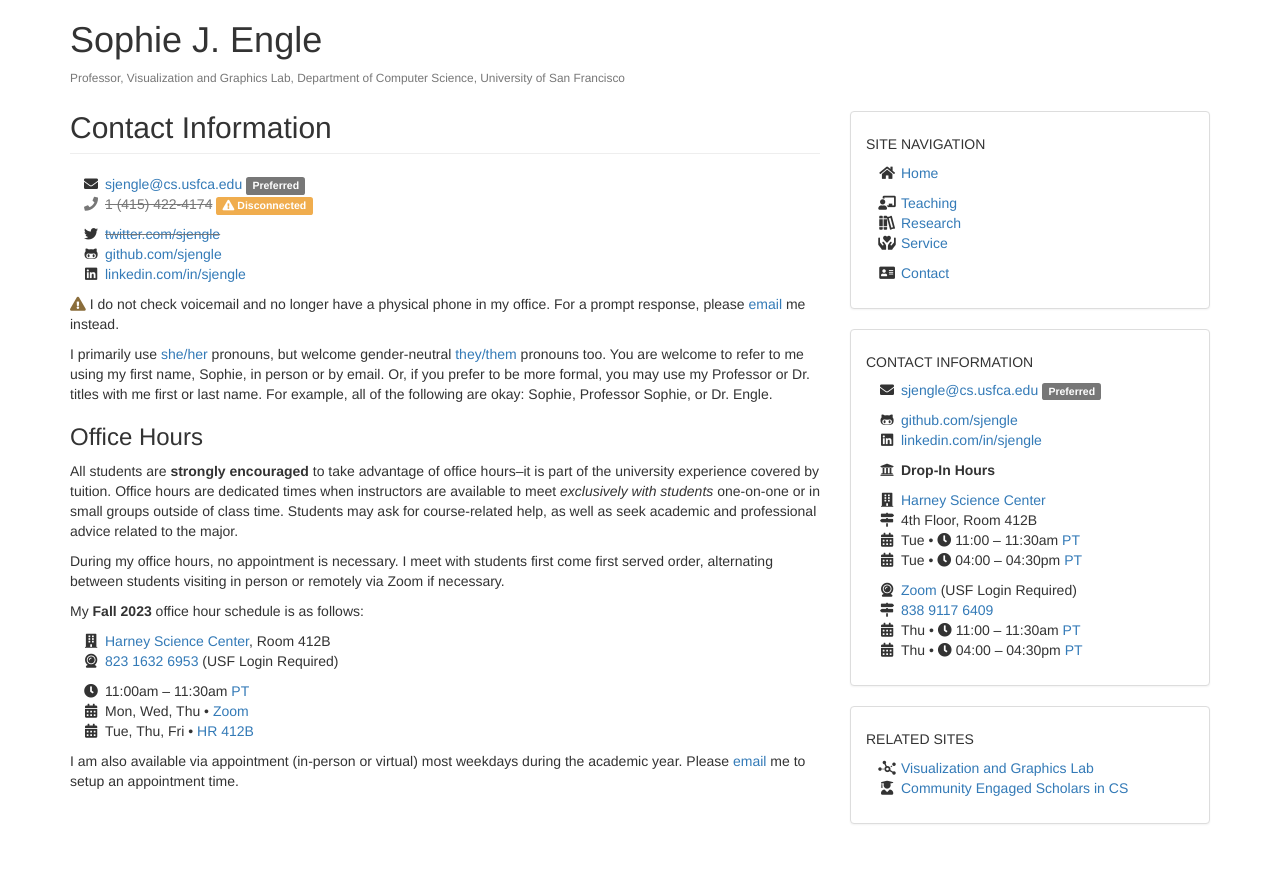
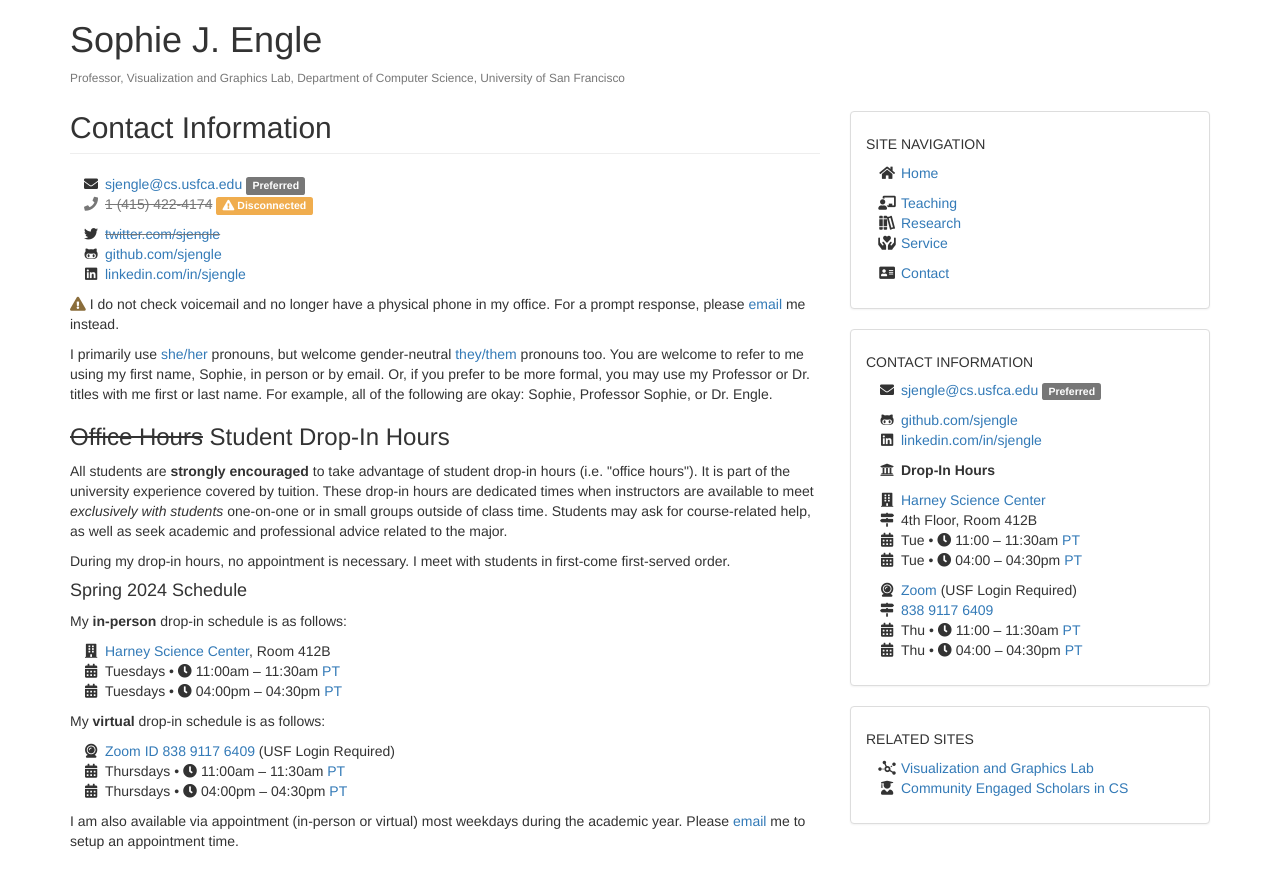
Before and after one commit to sjengle/sjengle.github.io, a Jekyll site: the page built from contact.html, in a window 1280 px wide. Shown: the top 888 px of the page. Built offline with Jekyll 4.4.1, drawn with Linux system fonts in a browser that asks for light colours.

Commit message:
Adding Spring 2024 hours

```diff
--- a/contact.html
+++ b/contact.html
@@ -18,24 +18,28 @@ title: Contact Information
 
 <p>I primarily use <a href="https://pronoun.is/she">she/her</a> pronouns, but welcome gender-neutral <a href="https://pronoun.is/they/.../themselves">they/them</a> pronouns too. You are welcome to refer to me using my first name, Sophie, in person or by email. Or, if you prefer to be more formal, you may use my Professor or Dr. titles with me first or last name. For example, all of the following are okay: Sophie, Professor Sophie, or Dr. Engle.</p>
 
-<h3>Office Hours</h3>
+<h3><s>Office Hours</s> Student Drop-In Hours</h3>
 
-<p>All students are <strong>strongly encouraged</strong> to take advantage of office hours&ndash;it is part of the university experience covered by tuition. Office hours are dedicated times when instructors are available to meet <em>exclusively with students</em> one-on-one or in small groups outside of class time. Students may ask for course-related help, as well as seek academic and professional advice related to the major.</p>
+<p>All students are <strong>strongly encouraged</strong> to take advantage of student drop-in hours (i.e. "office hours"). It is part of the university experience covered by tuition. These drop-in hours are dedicated times when instructors are available to meet <em>exclusively with students</em> one-on-one or in small groups outside of class time. Students may ask for course-related help, as well as seek academic and professional advice related to the major.</p>
 
-<p>During my office hours, no appointment is necessary. I meet with students first come first served order, alternating between students visiting in person or remotely via Zoom if necessary.</p>
+<p>During my drop-in hours, no appointment is necessary. I meet with students in first-come first-served order.</p>
 
-<p>My <strong>Fall 2023</strong> office hour schedule is as follows:</p>
+<h4>Spring 2024 Schedule</h4>
+
+<p>My <strong>in-person</strong> drop-in schedule is as follows:</p>
 
 <ul class="fa-ul">
   <li><i class="fa-li fas fa-building"></i> <a href="https://maps.usfca.edu/?id=924#!m/160034">Harney Science Center</a>, Room 412B</li>
-  <li><i class="fa-li fas fa-webcam"></i> <a href="https://usfca.zoom.us/j/82316326953">823 1632 6953</a> (USF Login Required)
+  <li><i class="fa-li fas fa-calendar-alt"></i> Tuesdays &bull; <i class="fas fa-clock"></i> 11:00am &ndash; 11:30am <a href="https://time.is/San_Francisco">PT</a></li>
+  <li><i class="fa-li fas fa-calendar-alt"></i> Tuesdays &bull; <i class="fas fa-clock"></i> 04:00pm &ndash; 04:30pm <a href="https://time.is/San_Francisco">PT</a></li>
 </ul>
 
+<p>My <strong>virtual</strong> drop-in schedule is as follows:</p>
 
 <ul class="fa-ul">
-  <li><i class="fa-li fas fa-clock"></i>11:00am &ndash; 11:30am <a href="https://time.is/San_Francisco">PT</a></li>
-  <li><i class="fa-li fas fa-calendar-alt"></i> Mon, Wed, Thu &bull; <a href="https://usfca.zoom.us/j/81411061864">Zoom</a></li>
-  <li><i class="fa-li fas fa-calendar-alt"></i> Tue, Thu, Fri &bull; <a href="https://maps.usfca.edu/?id=924#!m/160034">HR 412B</a></li>
+  <li><i class="fa-li fas fa-webcam"></i> <a href="https://usfca.zoom.us/j/83891176409">Zoom ID 838 9117 6409</a> (USF Login Required)
+  <li><i class="fa-li fas fa-calendar-alt"></i> Thursdays &bull; <i class="fas fa-clock"></i> 11:00am &ndash; 11:30am <a href="https://time.is/San_Francisco">PT</a></li>
+  <li><i class="fa-li fas fa-calendar-alt"></i> Thursdays &bull; <i class="fas fa-clock"></i> 04:00pm &ndash; 04:30pm <a href="https://time.is/San_Francisco">PT</a></li>
 </ul>
 
 <p>I am also available via appointment (in-person or virtual) most weekdays during the academic year. Please <a href="mailto:sjengle@cs.usfca.edu">email</a> me to setup an appointment time.</p>
```
